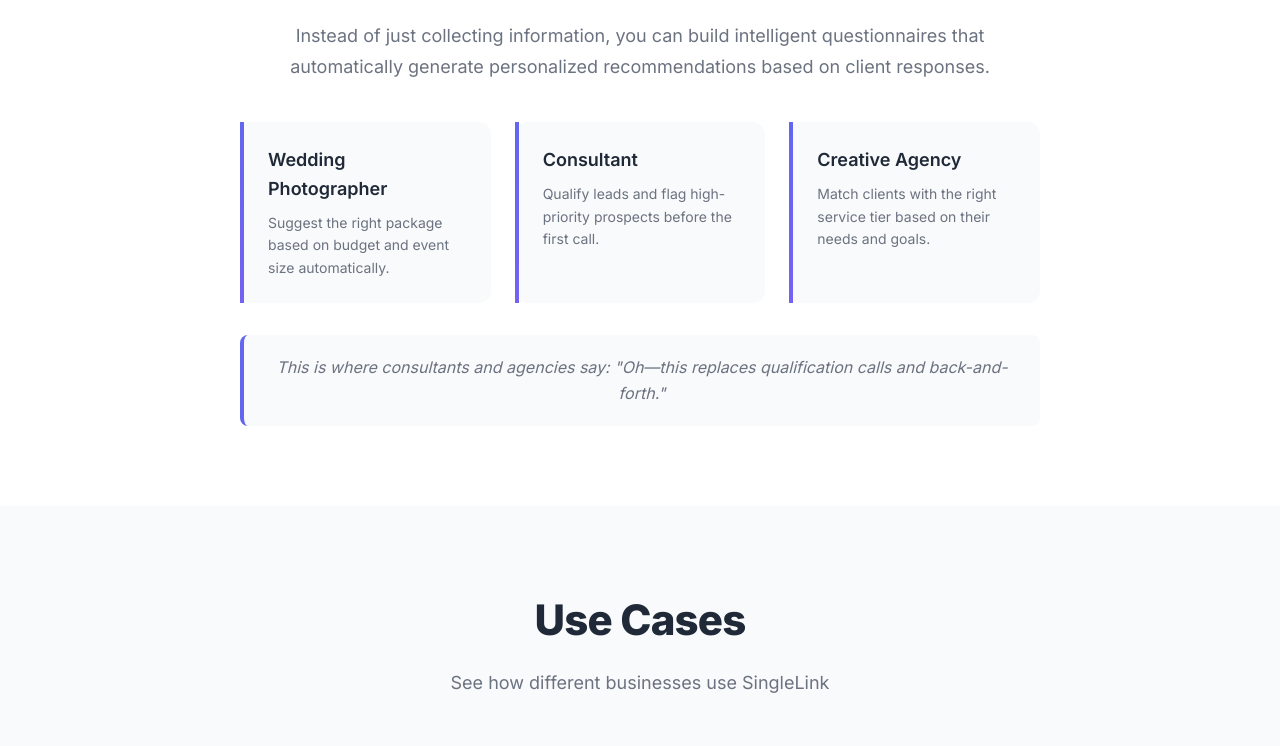
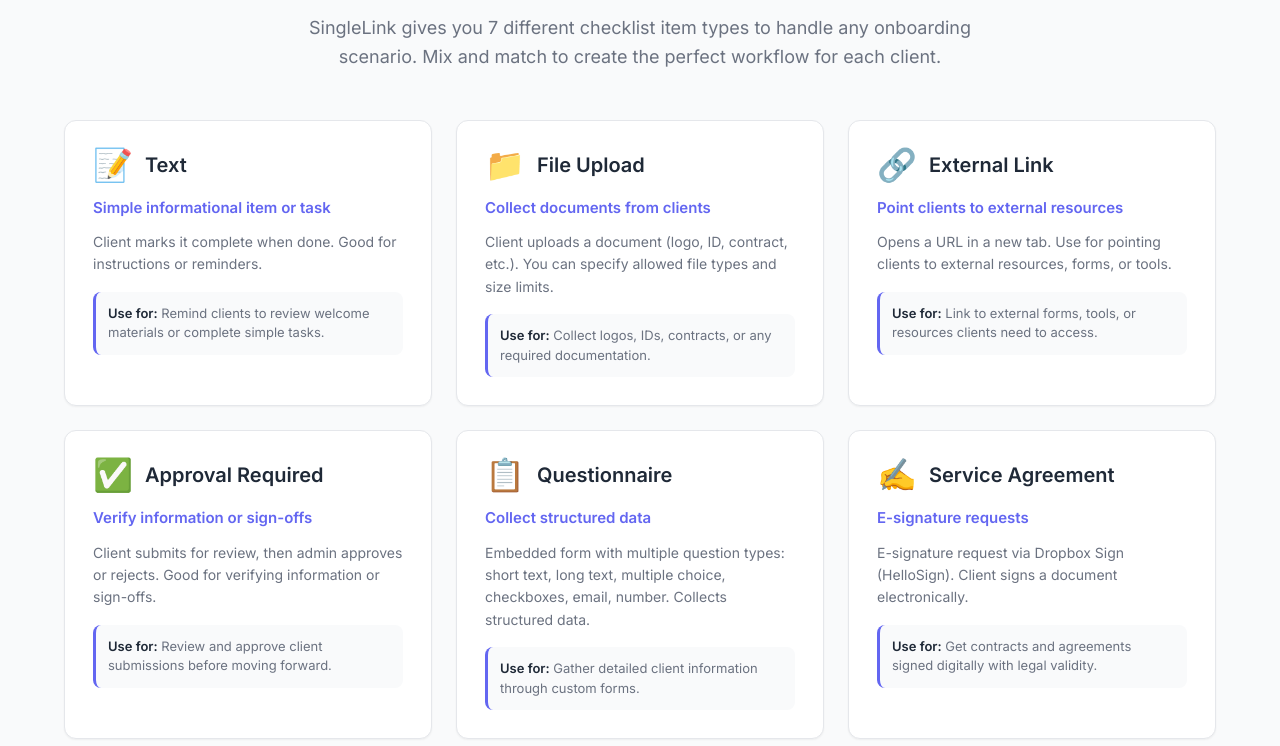
Before and after one commit to DeejayEaster/onboardingLanding, a React (Vite) app: page / in a window 1280 px wide. Shown: the part 2900-3646 px from the top of the page. Built offline with nearby package versions, Linux system fonts and the light colour scheme.

Commit message:
Add Capabilities section showcasing 6 checklist item types, remove Smart Assessment from list

```diff
--- a/src/App.jsx
+++ b/src/App.jsx
@@ -5,6 +5,7 @@ import SocialProof from './components/SocialProof'
 import Problem from './components/Problem'
 import Solution from './components/Solution'
 import HowItWorks from './components/HowItWorks'
+import Capabilities from './components/Capabilities'
 import SmartAssessments from './components/SmartAssessments'
 import UseCases from './components/UseCases'
 import Features from './components/Features'
@@ -21,6 +22,7 @@ function App() {
       <Problem />
       <Solution />
       <HowItWorks />
+      <Capabilities />
       <SmartAssessments />
       <UseCases />
       <Features />
--- /dev/null
+++ b/src/components/Capabilities.jsx
@@ -0,0 +1,111 @@
+import React, { useEffect, useRef } from 'react'
+
+function Capabilities() {
+  const capabilities = [
+    {
+      type: 'Text',
+      icon: '📝',
+      purpose: 'Simple informational item or task',
+      description: 'Client marks it complete when done. Good for instructions or reminders.',
+      useCase: 'Remind clients to review welcome materials or complete simple tasks.'
+    },
+    {
+      type: 'File Upload',
+      icon: '📁',
+      purpose: 'Collect documents from clients',
+      description: 'Client uploads a document (logo, ID, contract, etc.). You can specify allowed file types and size limits.',
+      useCase: 'Collect logos, IDs, contracts, or any required documentation.'
+    },
+    {
+      type: 'External Link',
+      icon: '🔗',
+      purpose: 'Point clients to external resources',
+      description: 'Opens a URL in a new tab. Use for pointing clients to external resources, forms, or tools.',
+      useCase: 'Link to external forms, tools, or resources clients need to access.'
+    },
+    {
+      type: 'Approval Required',
+      icon: '✅',
+      purpose: 'Verify information or sign-offs',
+      description: 'Client submits for review, then admin approves or rejects. Good for verifying information or sign-offs.',
+      useCase: 'Review and approve client submissions before moving forward.'
+    },
+    {
+      type: 'Questionnaire',
+      icon: '📋',
+      purpose: 'Collect structured data',
+      description: 'Embedded form with multiple question types: short text, long text, multiple choice, checkboxes, email, number. Collects structured data.',
+      useCase: 'Gather detailed client information through custom forms.'
+    },
+    {
+      type: 'Service Agreement',
+      icon: '✍️',
+      purpose: 'E-signature requests',
+      description: 'E-signature request via Dropbox Sign (HelloSign). Client signs a document electronically.',
+      useCase: 'Get contracts and agreements signed digitally with legal validity.'
+    }
+  ]
+
+  const itemsRef = useRef([])
+
+  useEffect(() => {
+    const observer = new IntersectionObserver(
+      (entries) => {
+        entries.forEach((entry) => {
+          if (entry.isIntersecting) {
+            entry.target.style.opacity = '1'
+            entry.target.style.transform = 'translateY(0)'
+          }
+        })
+      },
+      { threshold: 0.1, rootMargin: '0px 0px -50px 0px' }
+    )
+
+    itemsRef.current.forEach((el) => {
+      if (el) {
+        el.style.opacity = '0'
+        el.style.transform = 'translateY(20px)'
+        el.style.transition = 'opacity 0.6s ease-out, transform 0.6s ease-out'
+        observer.observe(el)
+      }
+    })
+
+    return () => {
+      itemsRef.current.forEach((el) => {
+        if (el) observer.unobserve(el)
+      })
+    }
+  }, [])
+
+  return (
+    <section className="capabilities">
+      <div className="container">
+        <h2 className="section-title">Powerful checklist items for every need</h2>
+        <p className="section-intro">
+          SingleLink gives you 7 different checklist item types to handle any onboarding scenario. Mix and match to create the perfect workflow for each client.
+        </p>
+        <div className="capabilities-grid">
+          {capabilities.map((capability, index) => (
+            <div
+              key={index}
+              className="capability-item"
+              ref={(el) => (itemsRef.current[index] = el)}
+            >
+              <div className="capability-header">
+                <div className="capability-icon">{capability.icon}</div>
+                <h3>{capability.type}</h3>
+              </div>
+              <p className="capability-purpose"><strong>{capability.purpose}</strong></p>
+              <p className="capability-description">{capability.description}</p>
+              <div className="capability-usecase">
+                <strong>Use for:</strong> {capability.useCase}
+              </div>
+            </div>
+          ))}
+        </div>
+      </div>
+    </section>
+  )
+}
+
+export default Capabilities
--- a/src/components/HowItWorks.jsx
+++ b/src/components/HowItWorks.jsx
@@ -10,7 +10,7 @@ function HowItWorks() {
     {
       number: 2,
       title: 'Add onboarding tasks',
-      description: 'Upload documents, sign contracts, fill out intake questionnaires, watch welcome videos, or review important resources.'
+      description: 'Choose from powerful checklist item types: file uploads, e-signatures, questionnaires, approvals, external links, and more. Build the perfect workflow for each client.'
     },
     {
       number: 3,
--- a/src/styles.css
+++ b/src/styles.css
@@ -613,6 +613,85 @@ section {
     border-left: 4px solid var(--color-indigo);
 }
 
+/* Capabilities Section */
+.capabilities {
+    background: var(--color-bg-light);
+}
+
+.capabilities-grid {
+    display: grid;
+    grid-template-columns: repeat(auto-fit, minmax(300px, 1fr));
+    gap: 24px;
+    margin-top: 48px;
+}
+
+.capability-item {
+    background: white;
+    padding: 28px;
+    border-radius: 12px;
+    box-shadow: var(--shadow-sm);
+    border: 1px solid var(--color-border);
+    transition: transform 0.2s ease, box-shadow 0.2s ease;
+}
+
+.capability-item:hover {
+    transform: translateY(-2px);
+    box-shadow: var(--shadow-md);
+}
+
+.capability-header {
+    display: flex;
+    align-items: center;
+    gap: 12px;
+    margin-bottom: 16px;
+}
+
+.capability-icon {
+    font-size: 32px;
+    line-height: 1;
+}
+
+.capability-item h3 {
+    font-size: 20px;
+    font-weight: 600;
+    color: var(--color-text-primary);
+    margin: 0;
+}
+
+.capability-purpose {
+    font-size: 15px;
+    color: var(--color-text-primary);
+    margin-bottom: 12px;
+    line-height: 1.5;
+}
+
+.capability-purpose strong {
+    color: var(--color-indigo);
+    font-weight: 600;
+}
+
+.capability-description {
+    font-size: 14px;
+    color: var(--color-text-secondary);
+    line-height: 1.6;
+    margin-bottom: 16px;
+}
+
+.capability-usecase {
+    font-size: 13px;
+    color: var(--color-text-secondary);
+    padding: 12px;
+    background: var(--color-bg-light);
+    border-radius: 8px;
+    border-left: 3px solid var(--color-indigo);
+    line-height: 1.5;
+}
+
+.capability-usecase strong {
+    color: var(--color-text-primary);
+    font-weight: 600;
+}
+
 /* Use Cases Section */
 .use-cases {
     background: var(--color-bg-light);
@@ -963,6 +1042,10 @@ section {
     .solution-video-container {
         max-width: 100%;
     }
+
+    .capabilities-grid {
+        grid-template-columns: 1fr;
+    }
 }
 
 @media (max-width: 480px) {
```
